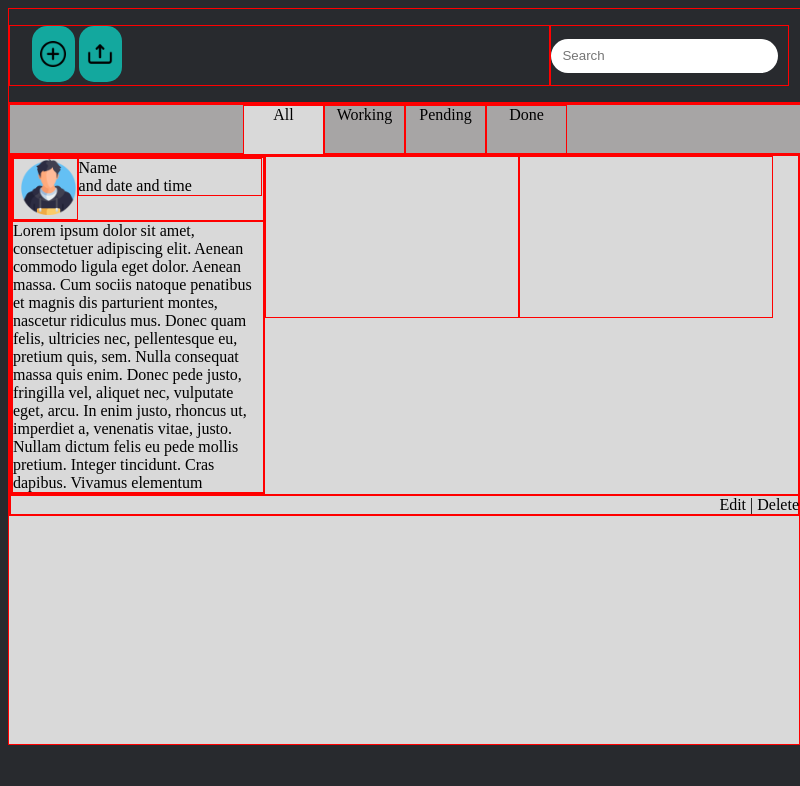
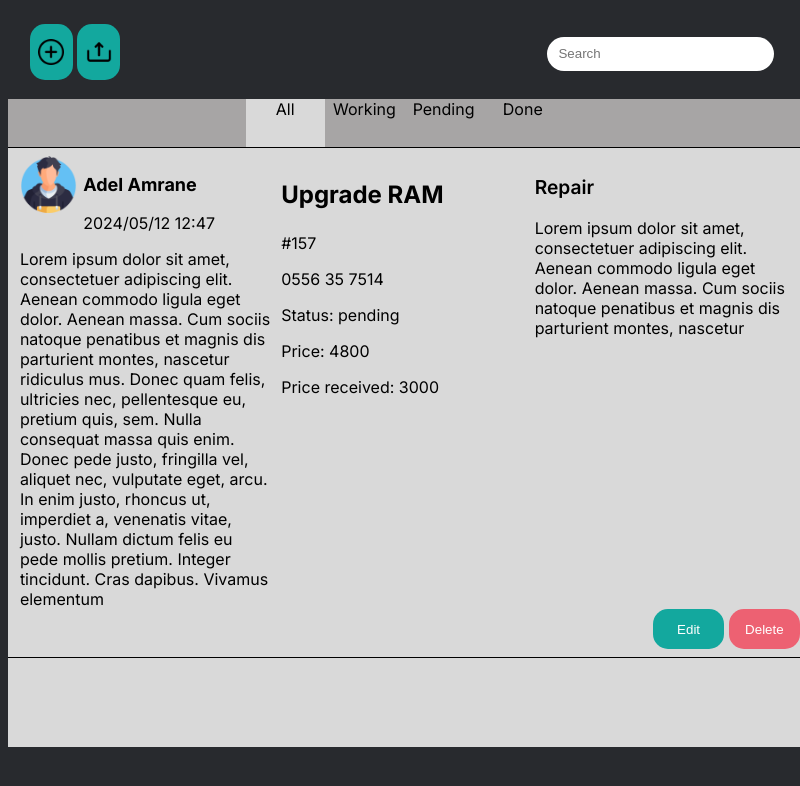
Before and after one commit to adelgamer/it-managment-software, an Electron app: page main.html in a window 800 px wide. Drawn offline with Linux system fonts and the light colour scheme; no server answers.

Commit message:
Finished the HTML and CSS of main page

```diff
--- a/main.html
+++ b/main.html
@@ -26,27 +26,46 @@
       <div id="done-tab" class="tabs-buttons">Done</div>
     </div>
     <!-- This is the container of a service, this container is repeated with all it's element -->
-    <div id="container-service">
+    <div class="services">
+      <div class="container-service">
         <!-- The body of the service such as description, name, profile, id... -->
-      <div id="container-service-body">
+        <div class="container-service-body">
           <!-- The body is devieded into 3 vertical bodies -->
-        <div id="body-1">
-          <div id="container-profile-name-date">
-            <div id="container-profile"><img src="./ressources/icons/boy.png" alt="" srcset=""></div>
-            <div id="container-name-date">Name <br>and date and time</div>
+          <div class="body-1">
+            <div class="container-profile-name-date">
+              <div class="container-profile"><img src="./ressources/icons/boy.png" alt="" srcset=""></div>
+              <div class="container-name-date">
+                <p class="customer-name">Adel Amrane</p>
+                <p>2024/05/12 12:47</p>
               </div>
-          <div id="container-description">Lorem ipsum dolor sit amet, consectetuer adipiscing elit. Aenean commodo
+            </div>
+            <div class="container-description">Lorem ipsum dolor sit amet, consectetuer adipiscing elit. Aenean commodo
               ligula eget dolor. Aenean massa. Cum sociis natoque penatibus et magnis dis parturient montes, nascetur
               ridiculus mus. Donec quam felis, ultricies nec, pellentesque eu, pretium quis, sem. Nulla consequat massa
               quis enim. Donec pede justo, fringilla vel, aliquet nec, vulputate eget, arcu. In enim justo, rhoncus ut,
               imperdiet a, venenatis vitae, justo. Nullam dictum felis eu pede mollis pretium. Integer tincidunt. Cras
               dapibus. Vivamus elementum </div>
           </div>
-        <div id="body-2"></div>
-        <div id="body-3"></div>
+          <div class="body-2">
+            <p class="service-title">Upgrade RAM</p>
+            <p>#157</p>
+            <p>0556 35 7514</p>
+            <p>Status: pending</p>
+            <p>Price: 4800</p>
+            <p>Price received: 3000</p>
+          </div>
+          <div class="body-3">
+            <p class="service-status">Repair</p>
+            <p>Lorem ipsum dolor sit amet, consectetuer adipiscing elit. Aenean commodo ligula eget dolor. Aenean massa.
+              Cum sociis natoque penatibus et magnis dis parturient montes, nascetur </p>
+          </div>
         </div>
         <!-- The delete and edit buttons are here -->
-      <div id="container-edit-delete">Edit | Delete</div>
+        <div class="container-edit-delete">
+          <button id="edit-button-" class="service-buttons green-bg">Edit</button>
+          <button id="delete-button-" class="service-buttons red-bg">Delete</button>
+        </div>
+      </div>
     </div>
   </div>
 </body>
--- a/style/main.css
+++ b/style/main.css
@@ -1,9 +1,9 @@
 @import url("var.css");
 
-div {
+/* div {
   border: 1px solid red;
   color: black;
-}
+} */
 
 #container-buttons-search {
   display: flex;
@@ -41,11 +41,17 @@ div {
   background-color: #d9d9d9;
 }
 
-#container-service {
+.container-service {
   height: fit-content;
+  /* border: 1px solid black; */
+  border-top: 1px solid black;
+  border-bottom: 1px solid black;
+  margin-bottom: 1vh;
+  padding-top: 1vh;
+  padding-bottom: 1vh;
 }
 
-#container-service-body {
+.container-service-body {
   display: flex;
   flex-direction: row;
   flex-wrap: wrap;
@@ -53,37 +59,39 @@ div {
   height: fit-content;
 }
 
-#body-1 {
+.body-1 {
   width: 32%;
+  padding-left: 1.5%;
 }
 
-#body-2 {
+.body-2 {
   width: 32%;
-  height: 20vh;
+  height: fit-content;
+  padding-left: 1%;
 }
 
-#body-3 {
+.body-3 {
   width: 32%;
-  height: 20vh;
+  height: fit-content;
 }
 
-#container-profile-name-date {
+.container-profile-name-date {
   display: flex;
   flex-direction: row;
   flex-wrap: wrap;
 }
 
-#container-profile {
+.container-profile {
   width: 25%;
   height: 90%;
 }
 
-#container-name-date {
+.container-name-date {
   width: 73%;
   height: 90%;
 }
 
-#container-edit-delete {
+.container-edit-delete {
   width: 100%;
   text-align: right;
 }
@@ -123,11 +131,46 @@ div {
   text-align: center;
 }
 
-#container-profile img {
+.container-profile img {
   width: 90%;
-  margin-left: 10%;
+  /* margin-left: 10%; */
 }
 
 .active-tab {
   background-color: #d9d9d9;
 }
+.services {
+  overflow-y: scroll;
+  height: 75vh;
+  background-color: #d9d9d9;
+}
+
+.customer-name {
+  font-size: large;
+  font-weight: bolder;
+}
+
+.service-title {
+  font-size: x-large;
+  font-weight: 700;
+}
+
+.service-status {
+  font-size: larger;
+  font-weight: 600;
+}
+.service-buttons {
+  border: none;
+  border-radius: 15px;
+  height: 5vh;
+  width: 9%;
+  color: white;
+}
+
+.green-bg {
+  background-color: #13a89e;
+}
+
+.red-bg {
+  background-color: #ed6172;
+}
--- a/style/var.css
+++ b/style/var.css
@@ -3,4 +3,5 @@
 body {
   background-color: #282a2e;
   width: 99%;
+  font-family: inter;
 }
```
Lines whose indentation alone changed are shown as unchanged.
